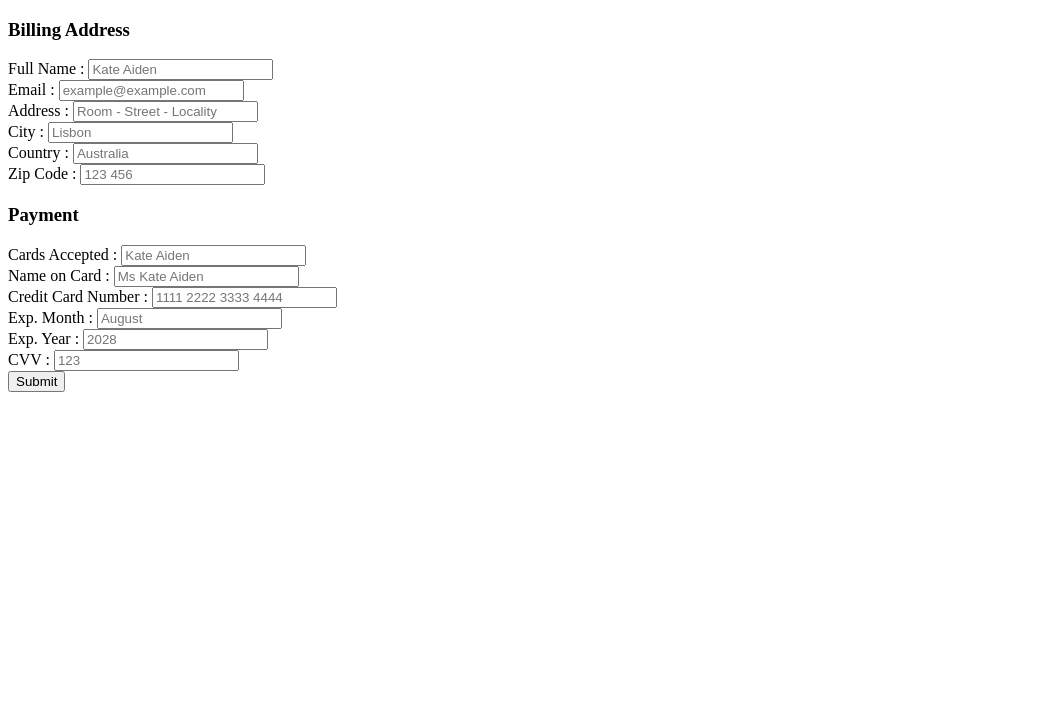
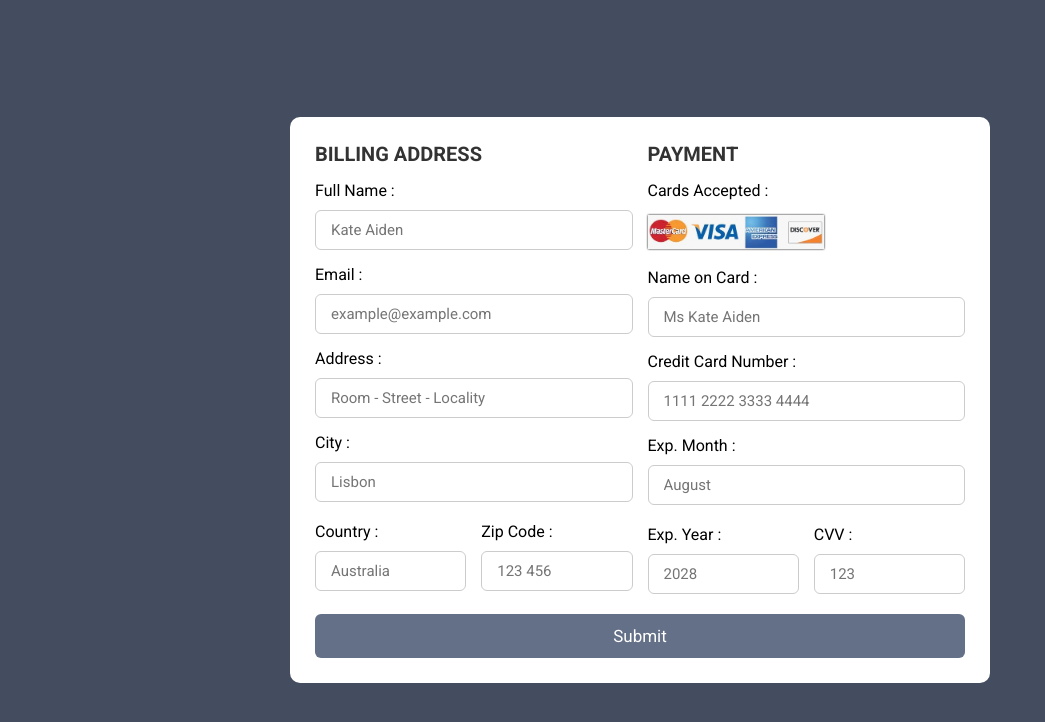
Before and after one commit to oksanakaur/Payment-Gateway-Form, a plain HTML site: page index.html in a window 1280 px wide. Shown: the whole page, without its empty margins (0-1045 px from the left). Drawn offline with Linux system fonts and the light colour scheme.

Commit message:
added an image and css styling

```diff
--- a/index.html
+++ b/index.html
@@ -54,8 +54,7 @@
                     <h3 class="title">Payment</h3>
                     <div class="input-box">
                         <span>Cards Accepted :</span>
-                        <input type="text"
-                        placeholder="Kate Aiden">
+                        <img src="img.jpg" alt="">
                     </div>
                     <div class="input-box">
                         <span>Name on Card :</span>
--- a/style.css
+++ b/style.css
@@ -0,0 +1,92 @@
+@import url('https://fonts.googleapis.com/css2?family=Mulish:ital,wght@0,200..1000;1,200..1000&family=Roboto:ital,wght@0,100;0,300;0,400;0,500;0,700;0,900;1,100;1,300;1,400;1,500;1,700;1,900&display=swap');
+
+* {
+    margin: 0;
+    padding: 0;
+    box-sizing: border-box;
+    font-family: Roboto;
+}
+
+.container {
+    display: flex;
+    justify-content: center;
+    align-items: center;
+    min-height: 100vh;
+    background: #444d5f;
+}
+
+.container form {
+    width: 700px;
+    padding: 40px;
+    background: #fff;
+    border-radius: 10px;
+    padding: 25px;
+
+}
+
+form .row {
+    display: flex;
+    gap: 15px;
+    flex-wrap: wrap;
+}
+
+.row .column {
+    flex: 1 1 250px;
+}
+
+.column .title {
+    font-size: 20px;
+    color: #333;
+    text-transform: uppercase;
+    margin-bottom: 5px;
+}
+
+.column .input-box {
+    margin: 15px 0;
+}
+
+.input-box span {
+    display: block;
+    margin-bottom: 10px;
+}
+
+.input-box input {
+    width: 100%;
+    padding: 10px 15px;
+    border: 1px solid #ccc;
+    border-radius: 6px;
+    font-size: 15px;
+}
+
+.column .flex {
+    display: flex;
+    gap: 15px;
+}
+
+.flex .input-box {
+    margin-top: 5px;
+}
+
+.input-box img {
+    height: 34px;
+    margin-top: 5px;
+    filter: drop-shadow(0 0 1px #000);
+}
+
+form .btn {
+    width: 100%;
+    padding: 12px;
+    background: #637088;
+    border: none;
+    outline: none;
+    border-radius: 6px;
+    font-size: 17px;
+    color: #fff;
+    margin-top: 5px;
+    cursor: pointer;
+    transition: 1s;
+}
+
+form .btn:hover {
+    background: #2a3e5e;
+}
```
Also changed, not shown: img.jpg (added).
